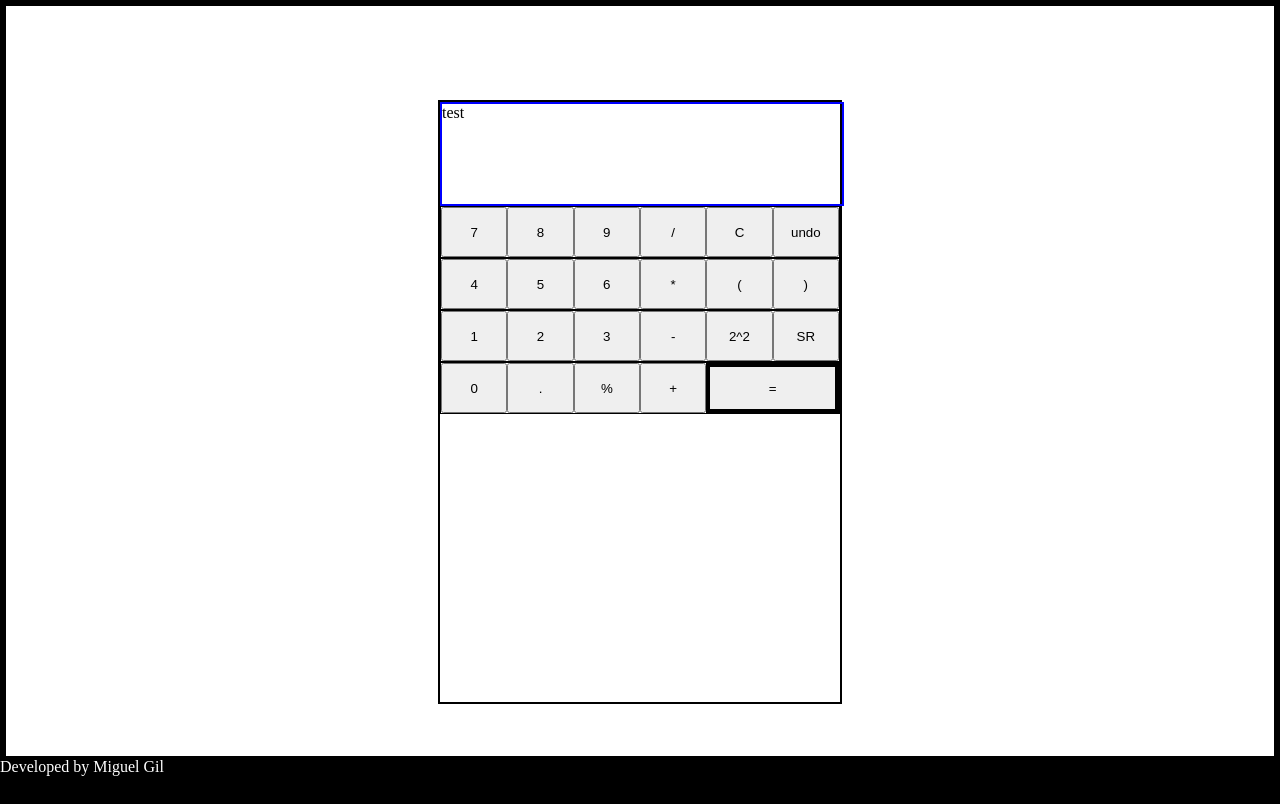
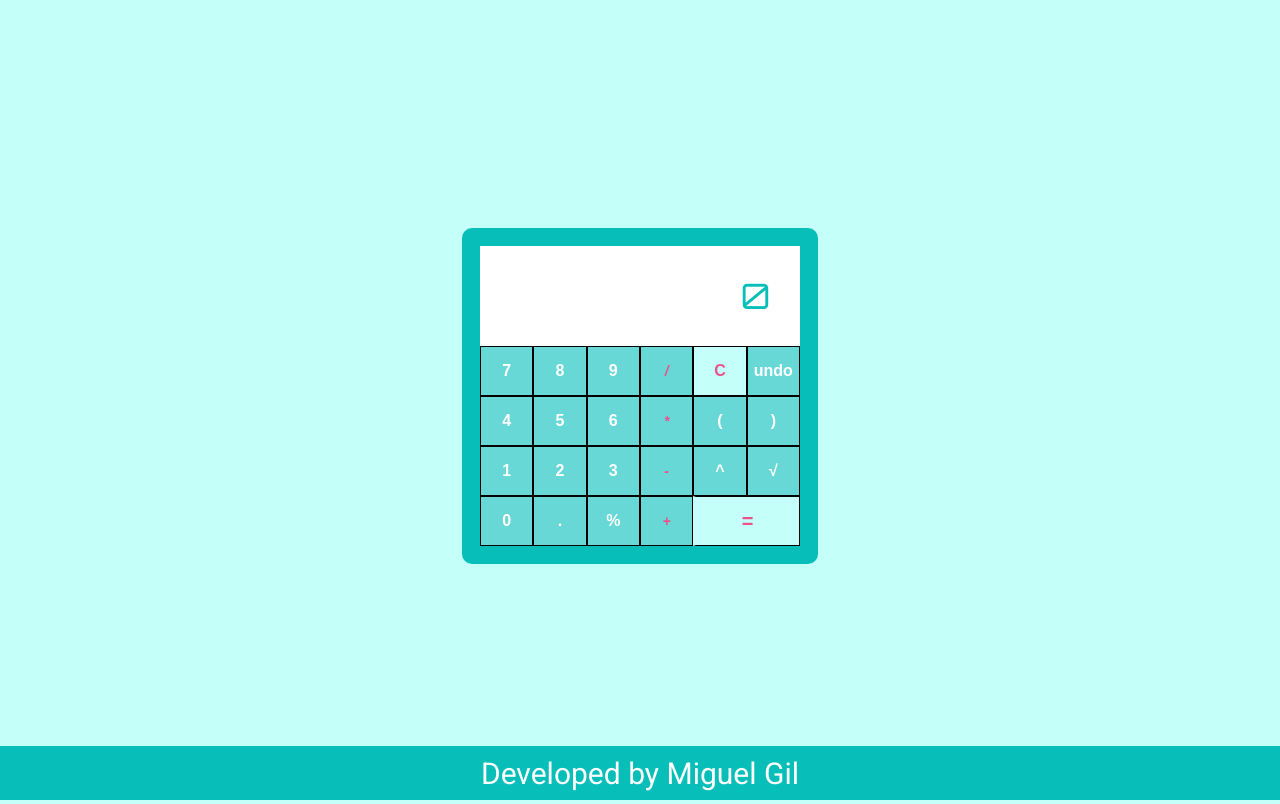
Before and after one commit to migijc/calculator, a plain HTML site: page index.html in a window 1280 px wide. Drawn offline with Linux system fonts and the light colour scheme.

Commit message:
Added UI and fixed JS code some.

```diff
--- a/index.html
+++ b/index.html
@@ -7,6 +7,16 @@
     <title>Calculator</title>
     <link rel="stylesheet" href="style.css">
     <script src="script.js" defer></script>
+    <link rel="preconnect" href="https://fonts.googleapis.com">
+    <link rel="preconnect" href="https://fonts.gstatic.com" crossorigin>
+    <link href="https://fonts.googleapis.com/css2?family=Orbitron:wght@400;500;600;700;800;900&display=swap" rel="stylesheet">
+    <link rel="preconnect" href="https://fonts.googleapis.com">
+    <link rel="preconnect" href="https://fonts.gstatic.com" crossorigin>
+    <link href="https://fonts.googleapis.com/css2?family=Orbitron:wght@400;500;600;700;800;900&display=swap" rel="stylesheet">
+    <link rel="preconnect" href="https://fonts.googleapis.com">
+    <link rel="preconnect" href="https://fonts.gstatic.com" crossorigin>
+    <link href="https://fonts.googleapis.com/css2?family=Roboto:ital,wght@0,100;0,300;0,400;0,500;0,700;0,900;1,100;1,300;1,400;1,500;1,700;1,900&display=swap" rel="stylesheet">
+
 </head>
 <body>
     <div class="calculator">
@@ -24,8 +34,8 @@
             <button class="button button2">2</button>
             <button class="button button3">3</button>
             <button class="button buttonMinus">-</button>
-            <button class="button buttonPowerOf">2^2</button>
-            <button class="button buttonSquareRoot">SR</button>
+            <button class="button buttonPowerOf">^</button>
+            <button class="button buttonSquareRoot">√</button>
         </div>
 
         <div class="row3">
@@ -44,7 +54,9 @@
             <button class="button buttonClear">C</button>
             <button class="button buttonUndo">undo</button>
         </div>
-        <div class="display"></div>
+        <div class="display">
+            <div class="numbersDisplay"></div>
+        </div>
 
 
 
--- a/script.js
+++ b/script.js
@@ -25,16 +25,16 @@ const operate = function (operator, number1, number2) {
     };
 };
 
-const display= document.querySelector(".display");
-display.textContent="test"
+const display= document.querySelector(".numbersDisplay");
+display.textContent="0"
 let numb1= null;
 let numb2=null;
 let theOperator=""
 let returnValue= null
 let numberOne=''
-
 let operationArray= [];
 const allButtons=document.querySelectorAll("button")
+
 const getNumberOne= function (){
     allButtons.forEach((button)=> {
         button.addEventListener("click", () => {
@@ -68,7 +68,6 @@ allButtons.forEach((button)=> {
                     numb1= numberOne
                     theOperator= "*"
                     return getNumberTwo();
-
                     break;
                 case (button.textContent == '/'):
                  displayAfterOperator();
@@ -79,7 +78,6 @@ allButtons.forEach((button)=> {
                     theOperator= "/"
                     return getNumberTwo();
                     break;
-
                 };
         });
     });
@@ -106,33 +104,24 @@ buttonEqual.addEventListener("click", () => {
             };
         runCalc()
         return numb2= numberTwoToNum;
-
-
         })
 }
+
     const runCalc= function(){
         returnValue= operate(theOperator,numb1,numb2)
         display.textContent=returnValue
         operateOnReturnValue()
     }
 
-
-
-
     let displayAfterOperator= function() {
         const stringOfNumTwo = []
         allButtons.forEach((button) => {
             button.addEventListener('click', ()=> {
                 stringOfNumTwo.push(button.textContent)
-                display.textContent=stringOfNumTwo.join('');
-
+                display.textContent=stringOfNumTwo.join('')
             })
-
         })
-
     }
-
-   console.log(allButtons)
 
     const operateOnReturnValue= function(){
         let theOperator= ""
@@ -149,7 +138,8 @@ buttonEqual.addEventListener("click", () => {
             arrayOfOperatorButtons.push(operatorMinus)
             arrayOfOperatorButtons.push(operatorMultiply)
             arrayOfOperatorButtons.push(operatorDivide)
-            const newNumTwoArray= []
+            let newNumTwoArray= []
+
             arrayOfOperatorButtons.forEach((button) => {
                 button.addEventListener("click", () => {
                     display.textContent=num1;
@@ -158,18 +148,19 @@ buttonEqual.addEventListener("click", () => {
                     allButtons.forEach((item) => {
                         item.addEventListener('click', () => {
                             newNumTwoArray.push(item.textContent)
-                            newNumTwo=parseInt(newNumTwoArray.join(''))
+                            let newNumTwo=parseInt(newNumTwoArray.join(''))
                             num2=newNumTwo;
                             display.textContent=newNumTwo
+                            console.log(newNumTwoArray)
                             hitEqual(theOperator,num1,num2)
                         })
 
                     })
                 })
             })
+
         }
     }
-
 
     const hitEqual= function(theOperator,num1,num2){
         const buttonEqual=document.querySelector(".buttonEqual")
@@ -179,7 +170,13 @@ buttonEqual.addEventListener("click", () => {
             display.textContent= returnValue
             num1=returnValue
             operateOnReturnValue()
-
-
         })
     }
+
+    arrayToEmpty= function(array){
+        const buttonEqual=document.querySelector(".buttonEqual")
+        buttonEqual.addEventListener("click", () => {
+            array=[]
+            console.log("hello")
+        })
+    }
--- a/style.css
+++ b/style.css
@@ -5,7 +5,8 @@ body{
     flex-direction: column;
     justify-content: center;
     align-items: center;
-    border: 6px solid black;
+    background-color: #C4fff9;
+    font-family: 'Roboto', sans-serif;
     min-height: 99vh;
 
 
@@ -13,14 +14,16 @@ body{
 }
 .calculator{
 
-    border:2px solid black;
-    width: 400px;
-    height: 600px;
+    border:18px solid #07beb8;
+    width: 320px;
+    height: max-content;
     flex-shrink: 0;
     display: flex;
     flex-direction: column-reverse;
     justify-content: start;
     align-items: stretch;
+    border-radius: 10px;
+
 
 
 
@@ -28,12 +31,16 @@ body{
 
 .footer{
     width: 100%;
-    height: 40px;
+    height: 50px;
     bottom: 0;
-    border:2px solid black;
+    border:2px solid #07beb8;
     position: fixed;
-    background-color: black;
+    background-color: #07beb8;
     color:white;
+    display: flex;
+    justify-content: center;
+    align-items: center;
+    font-size: 30px;
 
 
 
@@ -45,8 +52,12 @@ html{
 
 .display {
     height:100px;
-    border:2px solid Blue;
-    width: 400px;
+    background-color: #ffffff;
+    width: 320px;
+    display: flex;
+    align-items: center;
+    justify-content: end;
+
 
 }
 
@@ -56,6 +67,11 @@ button{
     flex:1;
     margin:0;
     padding:0;
+    background-color: #68d8d6;
+    color:#ffffff;
+    font-weight: 600;
+    font-size: 16px;
+    border: 1px solid black;
 
 
 }
@@ -64,16 +80,48 @@ button{
 .row2,
 .row3,
 .row4 {
-    border: 1px solid black;
+    border: 1px solid #68d8d6;
     display: flex;
     justify-content: stretch;
+    border: none;
 }
 
 .buttonEqual{
     flex:2;
-    border:4px solid black
+    border-left:3px solid #c4fff9;
+    background-color: #c4fff9;
+    color:#ec518c;
+    font-size: 20px;
+    font-weight: 800;
+
+
+
 }
 
 .clicked{
     background-color: black;
 }
+.numbersDisplay{
+    display: flex;
+    margin-right: 30px;
+    font-family:'Orbitron', sans-serif;
+    font-size: 35px;
+    color: #07beb8;
+
+
+}
+.buttonClear{
+    background-color: #c4fff9;
+    color:#ec518c;
+
+
+}
+
+.buttonPlus,
+.buttonMinus,
+.buttonMultiply,
+.buttonDivide {
+    color: #ec518c;
+    font-size: 14px;
+    font-style: italic;
+}
```
Lines whose indentation alone changed are shown as unchanged.
